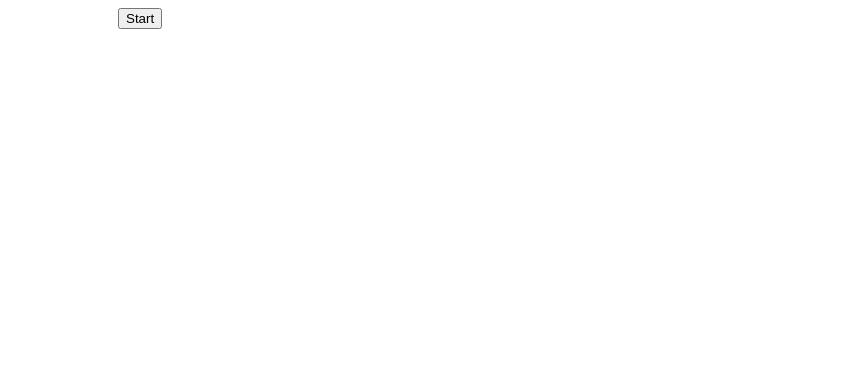
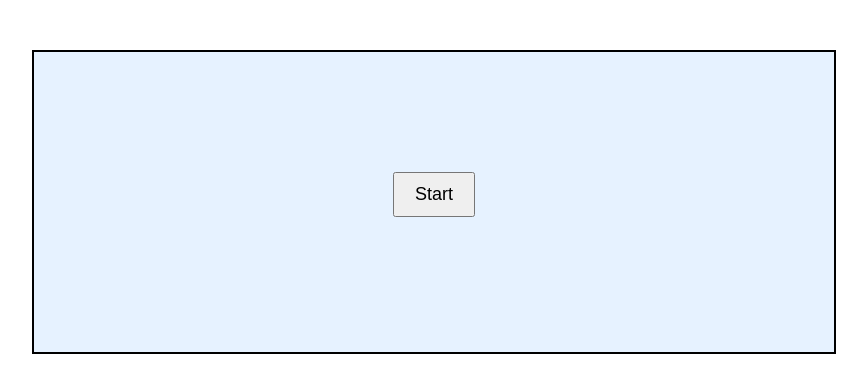
Before and after one commit to acciojob/golf-react-Tusharahuja14, a React app: page / in a window 1280 px wide. Shown: the whole page, without its empty margins (206-1073 px from the left). Built offline with nearby package versions, Linux system fonts and the light colour scheme.

Commit message:
change in repo

```diff
--- a/src/components/App.js
+++ b/src/components/App.js
@@ -1,42 +1,58 @@
-import React, { Component, useState } from "react";
-import '../styles/App.css';
+import React, { Component } from "react";
+import "../styles/App.css";
 
 class App extends Component {
   constructor(props) {
-        super(props)
+    super(props);
     this.state = {
       renderBall: false,
-            posi : 0,
-            ballPosition: { left: "0px" }
-        };
-        this.renderChoice = this.renderBallOrButton.bind(this)
-        this.buttonClickHandler = this.buttonClickHandler.bind(this)
+      ballPosition: 0,
     };
 
-    buttonClickHandler() {
+    this.handleKeyDown = this.handleKeyDown.bind(this);
+    this.handleStartClick = this.handleStartClick.bind(this);
+  }
 
+  componentDidMount() {
+    document.addEventListener("keydown", this.handleKeyDown);
   }
-    renderBallOrButton() {
-		if (this.state.renderBall) {
-		    return <div className="ball" style={this.state.ballPosition}></div>
-		} else {
-		    return <button onClick={this.buttonClickHandler} >Start</button>
+
+  componentWillUnmount() {
+    document.removeEventListener("keydown", this.handleKeyDown);
+  }
+
+  handleKeyDown(event) {
+    if (event.key === "ArrowRight" && this.state.renderBall) {
+      this.setState((prevState) => ({
+        ballPosition: prevState.ballPosition + 5,
+      }));
     }
   }
 
-    // bind ArrowRight keydown event
-    componentDidMount() {
-
+  handleStartClick() {
+    this.setState({ renderBall: true });
   }
 
   render() {
     return (
       <div className="playground">
-                {this.renderBallOrButton()}
+        {!this.state.renderBall ? (
+          <button className="start" onClick={this.handleStartClick}>
+            Start
+          </button>
+        ) : (
+          <div
+            className="ball"
+            style={{
+              left: `${this.state.ballPosition}px`,
+              position: "absolute",
+              top: "100px",
+            }}
+          ></div>
+        )}
       </div>
-        )
+    );
   }
 }
 
-
 export default App;
--- a/src/styles/App.css
+++ b/src/styles/App.css
@@ -1,17 +1,23 @@
-.playground{
-    width:50%;
-    height:50%;
-    margin: auto;
+.playground {
+  position: relative;
+  width: 800px;
+  height: 300px;
+  border: 2px solid black;
+  margin: 50px auto;
+  background-color: #e6f2ff;
 }
-body html .root {
-    height: 100%;
+
+.ball {
+  width: 50px;
+  height: 50px;
+  background-color: black;
+  border-radius: 50%;
 }
-.ball{
-    background-color: black;
-    box-shadow: 0 10px 10px -6px;
-    position: relative;
-    right: 0px;
-    height: 50px;
-    width: 50px;
-    border-radius: 25px;
+
+.start {
+  margin: 120px auto;
+  display: block;
+  padding: 10px 20px;
+  font-size: 18px;
+  cursor: pointer;
 }
```
Also changed, not shown: 1 other file. Lines whose indentation alone changed are shown as unchanged.
